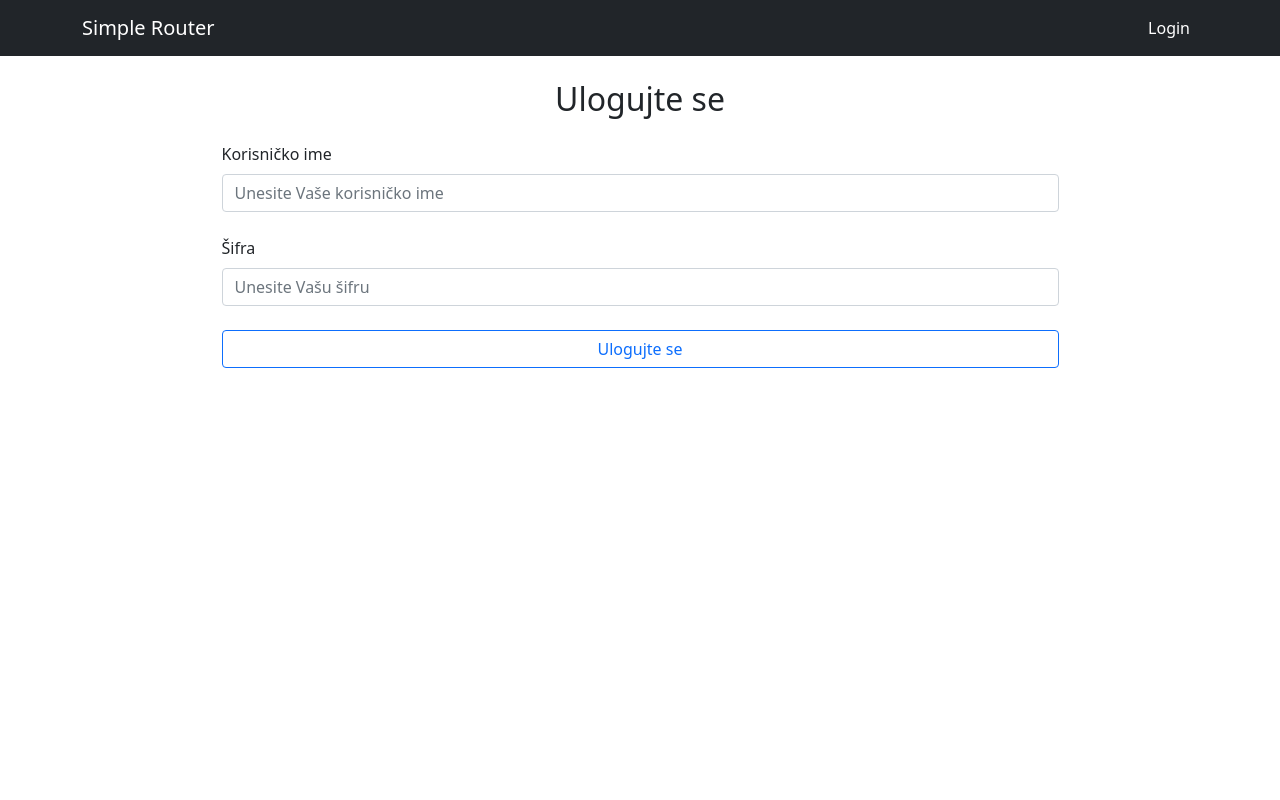
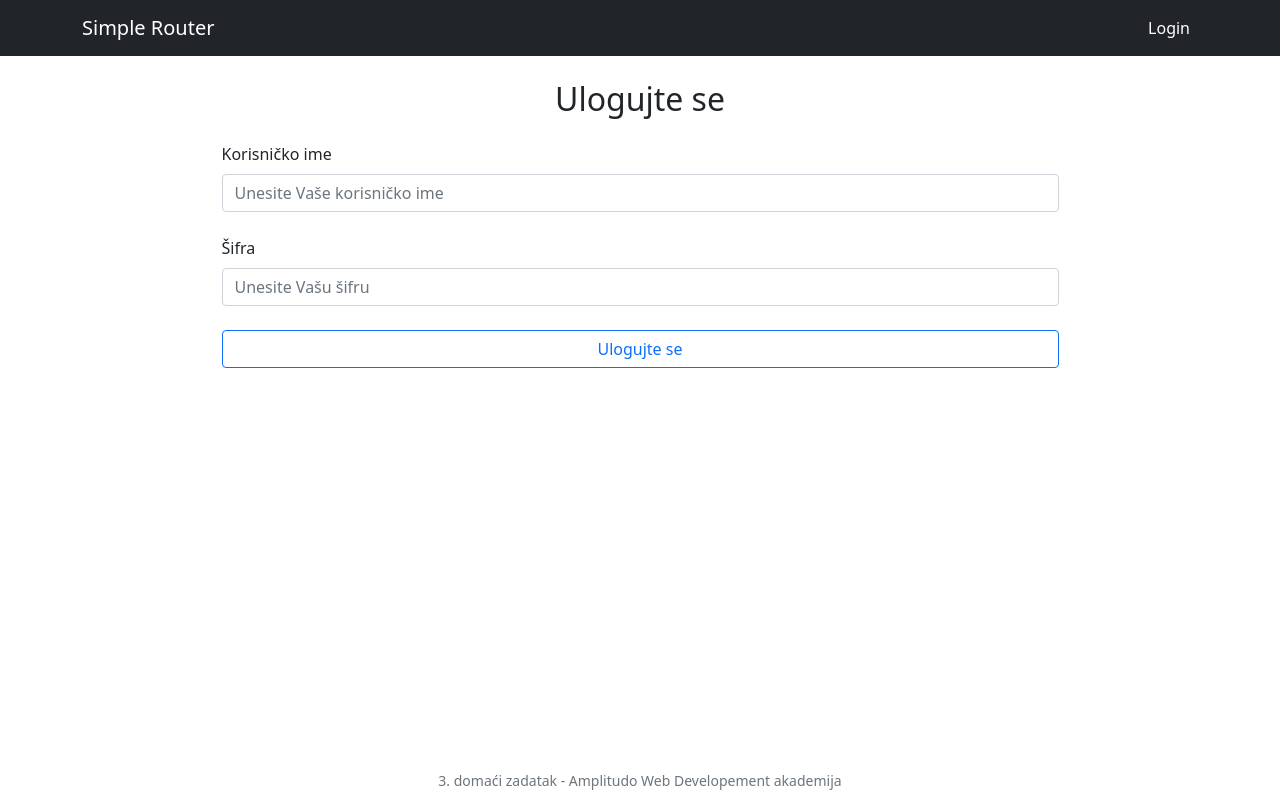
Before and after one commit to mrtanguero/simple-router, a React (Create React App) app: page /login in a window 1280 px wide. Built offline with nearby package versions, Linux system fonts and the light colour scheme.

Commit message:
Add Footer and remove extra semi-column

```diff
--- a/src/App.js
+++ b/src/App.js
@@ -21,6 +21,7 @@ import NewBookPage from './pages/NewBookPage/NewBoogPage';
 import EditPersonPage from './pages/EditPersonPage/EditPersonPage';
 import NewPersonPage from './pages/NewPersonPage/NewPersonPage';
 import Page404 from './pages/Page404/Page404';
+import Footer from './layout/Footer/Footer/Footer';
 
 function App() {
   const [isLoggedIn, setIsLoggedIn] = useState(
@@ -59,7 +60,7 @@ function App() {
   return (
     <>
       <MainNavigation isLoggedIn={isLoggedIn} />
-      <Container className="mt-4">
+      <Container className="mt-4 flex-grow-1">
         <Switch>
           <Route path="/" exact>
             <Redirect to="/movies" />
@@ -102,6 +103,7 @@ function App() {
           </Route>
         </Switch>
       </Container>
+      <Footer />
     </>
   );
 }
--- a/src/index.css
+++ b/src/index.css
@@ -1,5 +1,7 @@
 #root {
   min-height: 100vh;
+  display: flex;
+  flex-direction: column;
 }
 
 body {
--- /dev/null
+++ b/src/layout/Footer/Footer/Footer.jsx
@@ -0,0 +1,11 @@
+import React from 'react';
+
+export default function Footer() {
+  return (
+    <div className="mb-2 mt-2 text-center">
+      <small className="text-secondary">
+        3. domaći zadatak - Amplitudo Web Developement akademija
+      </small>
+    </div>
+  );
+}
--- a/src/pages/EditBookPage/EditBookPage.jsx
+++ b/src/pages/EditBookPage/EditBookPage.jsx
@@ -5,7 +5,7 @@ export default function EditBookPage({ books, setBooks }) {
   return (
     <>
       <h2 className="text-center mb-4">Izmijeni knjigu</h2>
-      <EditBookForm books={books} setBooks={setBooks} />;
+      <EditBookForm books={books} setBooks={setBooks} />
     </>
   );
 }
--- a/src/pages/EditMoviePage/EditMoviePage.jsx
+++ b/src/pages/EditMoviePage/EditMoviePage.jsx
@@ -5,7 +5,7 @@ export default function EditMoviePage({ movies, setMovies }) {
   return (
     <>
       <h2 className="text-center mb-4">Izmijeni film</h2>
-      <EditMovieForm movies={movies} setMovies={setMovies} />;
+      <EditMovieForm movies={movies} setMovies={setMovies} />
     </>
   );
 }
--- a/src/pages/EditPersonPage/EditPersonPage.jsx
+++ b/src/pages/EditPersonPage/EditPersonPage.jsx
@@ -5,7 +5,7 @@ export default function EditPersonPage({ people, setPeople }) {
   return (
     <>
       <h2 className="text-center mb-4">Izmijeni osobu</h2>
-      <EditPersonForm people={people} setPeople={setPeople} />;
+      <EditPersonForm people={people} setPeople={setPeople} />
     </>
   );
 }
```
